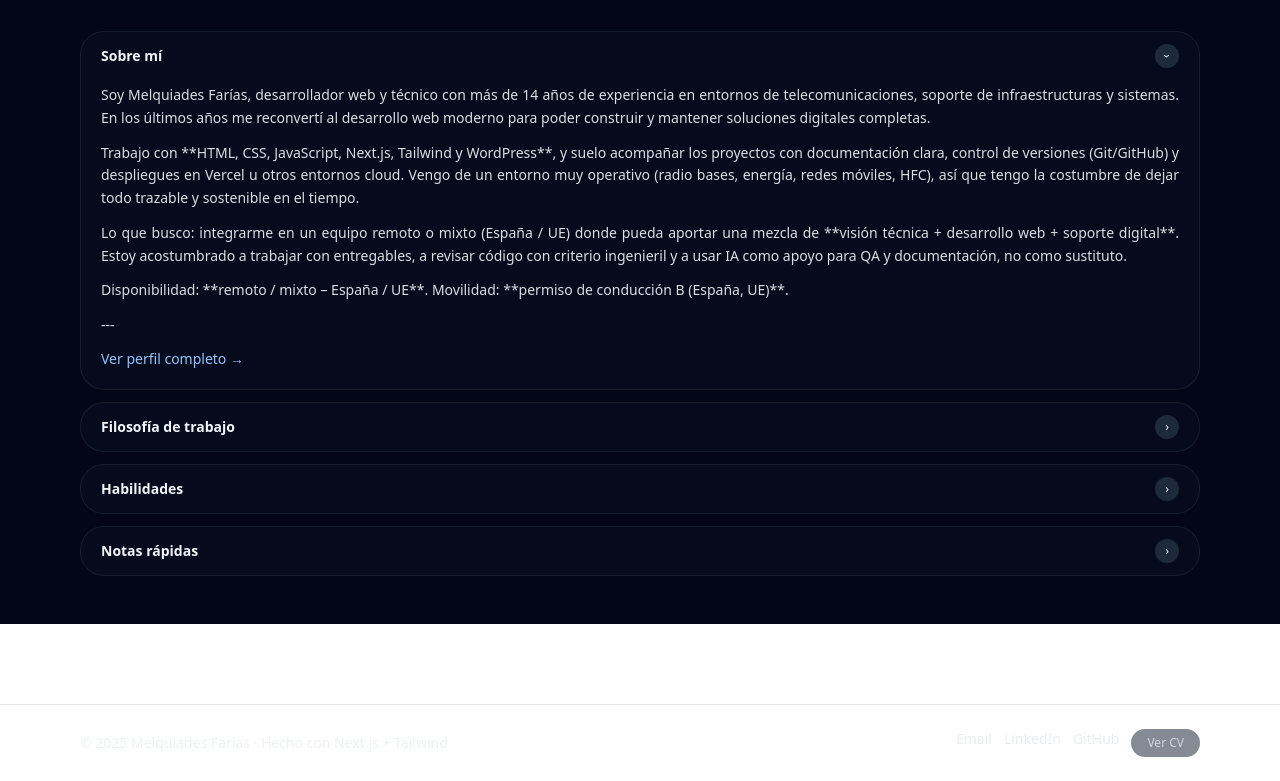
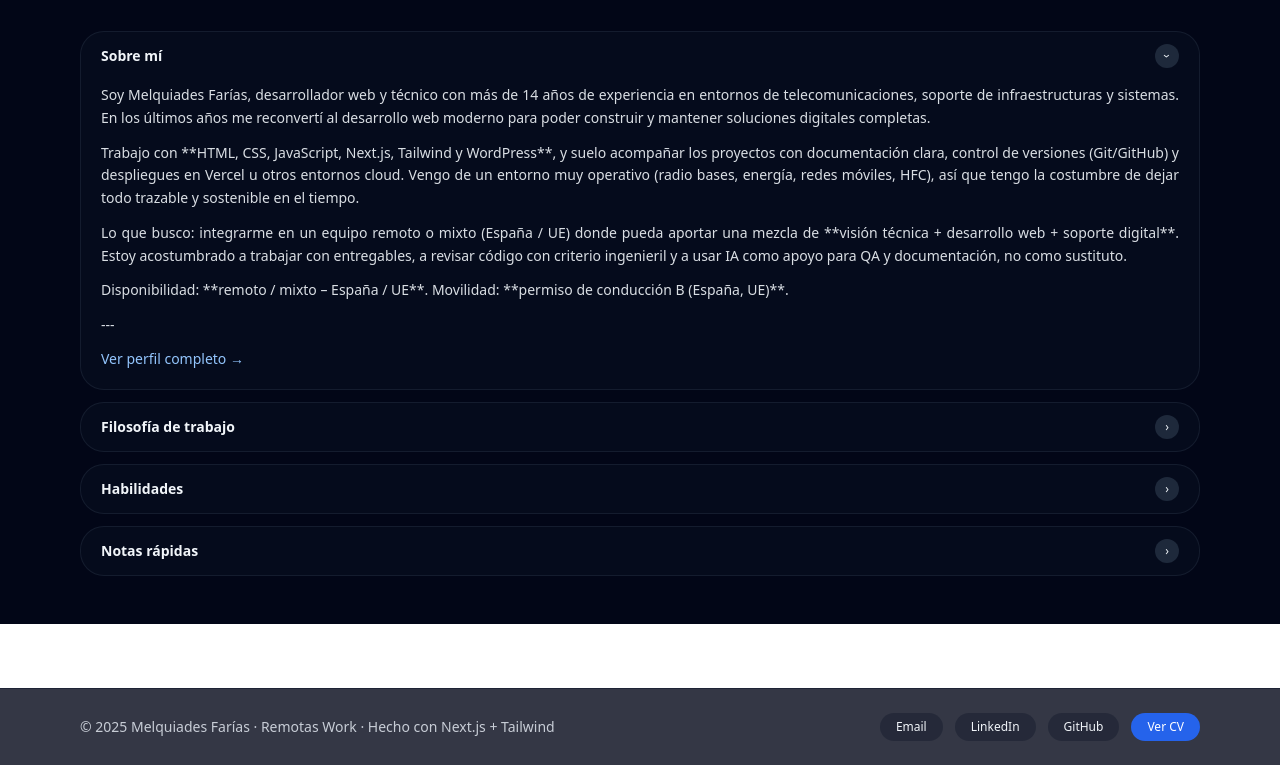
Before and after one commit to Remotas/remotas-portfolio, a Next.js app: page / in a window 1280 px wide. Shown: the part 620-1401 px from the top of the page. Built offline with nearby package versions, Linux system fonts and the light colour scheme.

Commit message:
style(footer): match header look and layout

```diff
--- a/components/Footer.tsx
+++ b/components/Footer.tsx
@@ -1,7 +1,6 @@
 // components/Footer.tsx
 const CURRENT_YEAR = new Date().getFullYear();
 
-// enlaces oficiales del plan
 const LINKS = {
   email: "mailto:remotaswork@gmail.com",
   linkedin: "https://www.linkedin.com/in/remotas-work/",
@@ -11,23 +10,27 @@ const LINKS = {
 
 export default function Footer() {
   return (
-    <footer className="border-t border-neutral-200 dark:border-neutral-800 mt-20">
-      <div className="mx-auto flex max-w-6xl flex-col gap-4 px-4 py-6 text-sm text-slate-200/80 md:flex-row md:items-center md:justify-between">
+    <footer className="mt-16 border-t border-slate-900/60 bg-slate-950/80 backdrop-blur">
+      <div className="mx-auto flex max-w-6xl flex-col gap-4 px-4 py-6 text-sm text-slate-200/85 md:flex-row md:items-center md:justify-between">
         {/* izquierda: firma */}
-        <p className="opacity-80">
-          © {CURRENT_YEAR} Melquiades Farías · Hecho con Next.js + Tailwind
+        <p className="leading-tight">
+          © {CURRENT_YEAR} Melquiades Farías · Remotas Work · Hecho con Next.js
+          + Tailwind
         </p>
 
         {/* derecha: enlaces */}
         <div className="flex flex-wrap gap-3">
-          <a href={LINKS.email} className="hover:text-white transition-colors">
+          <a
+            href={LINKS.email}
+            className="rounded-full bg-slate-900/40 px-4 py-1.5 text-xs font-medium text-slate-100 hover:bg-slate-800 transition"
+          >
             Email
           </a>
           <a
             href={LINKS.linkedin}
             target="_blank"
             rel="noreferrer"
-            className="hover:text-white transition-colors"
+            className="rounded-full bg-slate-900/40 px-4 py-1.5 text-xs font-medium text-slate-100 hover:bg-slate-800 transition"
           >
             LinkedIn
           </a>
@@ -35,14 +38,13 @@ export default function Footer() {
             href={LINKS.github}
             target="_blank"
             rel="noreferrer"
-            className="hover:text-white transition-colors"
+            className="rounded-full bg-slate-900/40 px-4 py-1.5 text-xs font-medium text-slate-100 hover:bg-slate-800 transition"
           >
             GitHub
           </a>
-          {/* CTA opcional al CV dentro del sitio */}
           <a
             href={LINKS.cv}
-            className="rounded-full bg-slate-900/50 px-4 py-1.5 text-xs font-medium hover:bg-slate-800 transition-colors"
+            className="rounded-full bg-blue-600 px-4 py-1.5 text-xs font-medium text-white hover:bg-blue-500 transition"
           >
             Ver CV
           </a>
```
